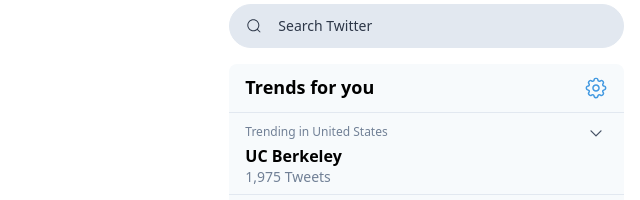
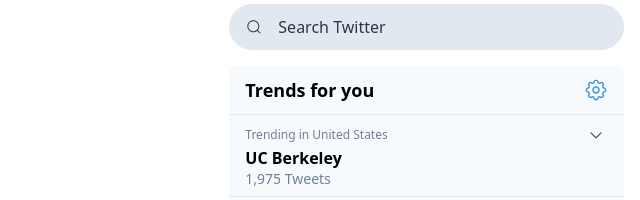
Before and after one commit to dsdshcym/rebuild-x-with-tailwind, a website: page public/twitter.html in a window 1280 px wide. Shown: the top 200 px of the page, 640-1280 px from the left. Drawn offline with nearby package versions, Linux system fonts and the light colour scheme; files that its build step writes are made by us from their sources.

Commit message:
make text in Search bar larger

```diff
--- a/public/twitter.html
+++ b/public/twitter.html
@@ -144,7 +144,7 @@
             name="Search"
             type="text"
             placeholder="Search Twitter"
-            class="placeholder-gray-800 bg-transparent flex-1 text-sm py-3 px-4"
+            class="placeholder-gray-800 bg-transparent flex-1 py-3 px-4"
           />
         </div>
         <div class="bg-gray-100 rounded-lg overflow-hidden mt-4">
```
